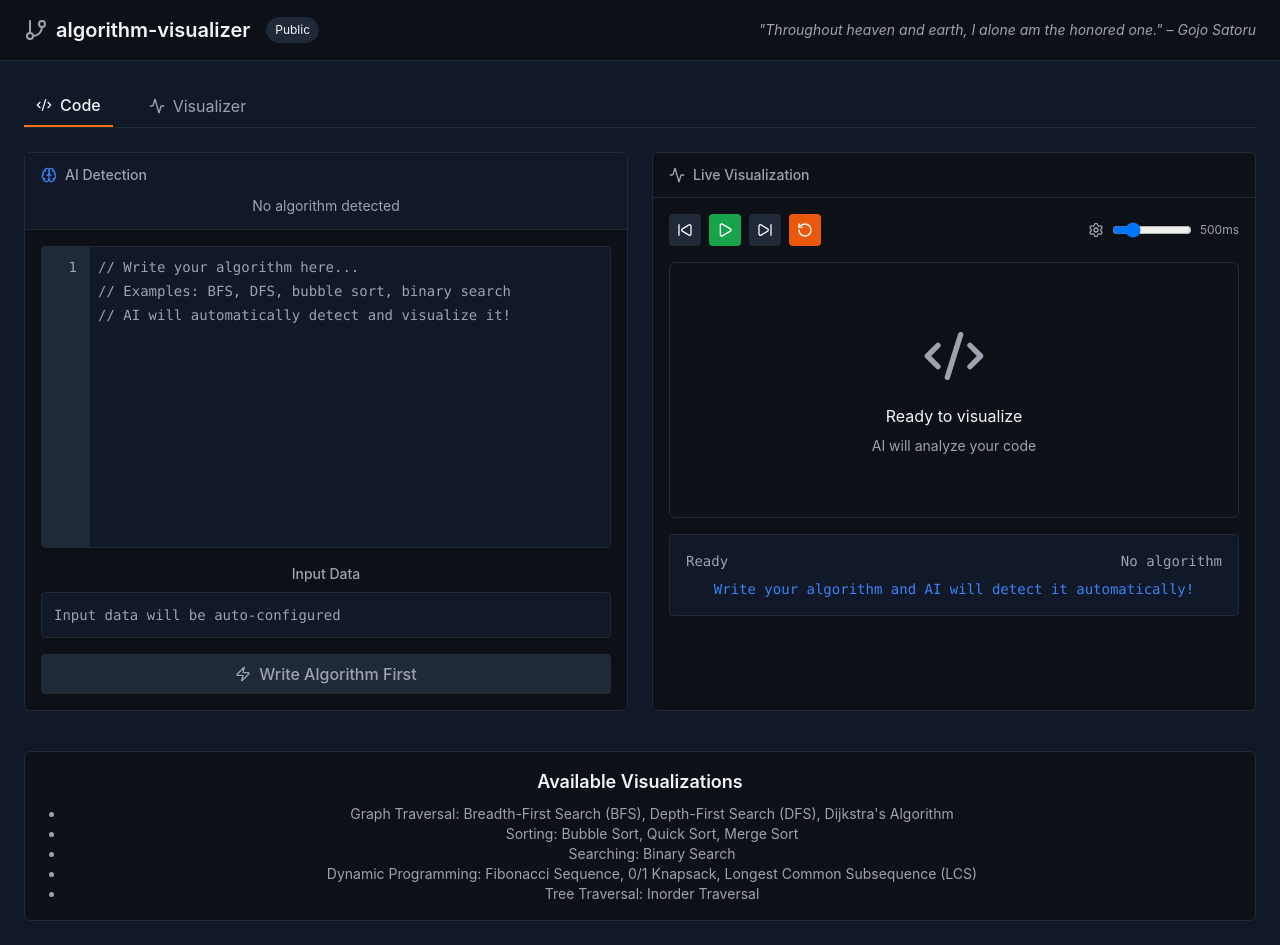
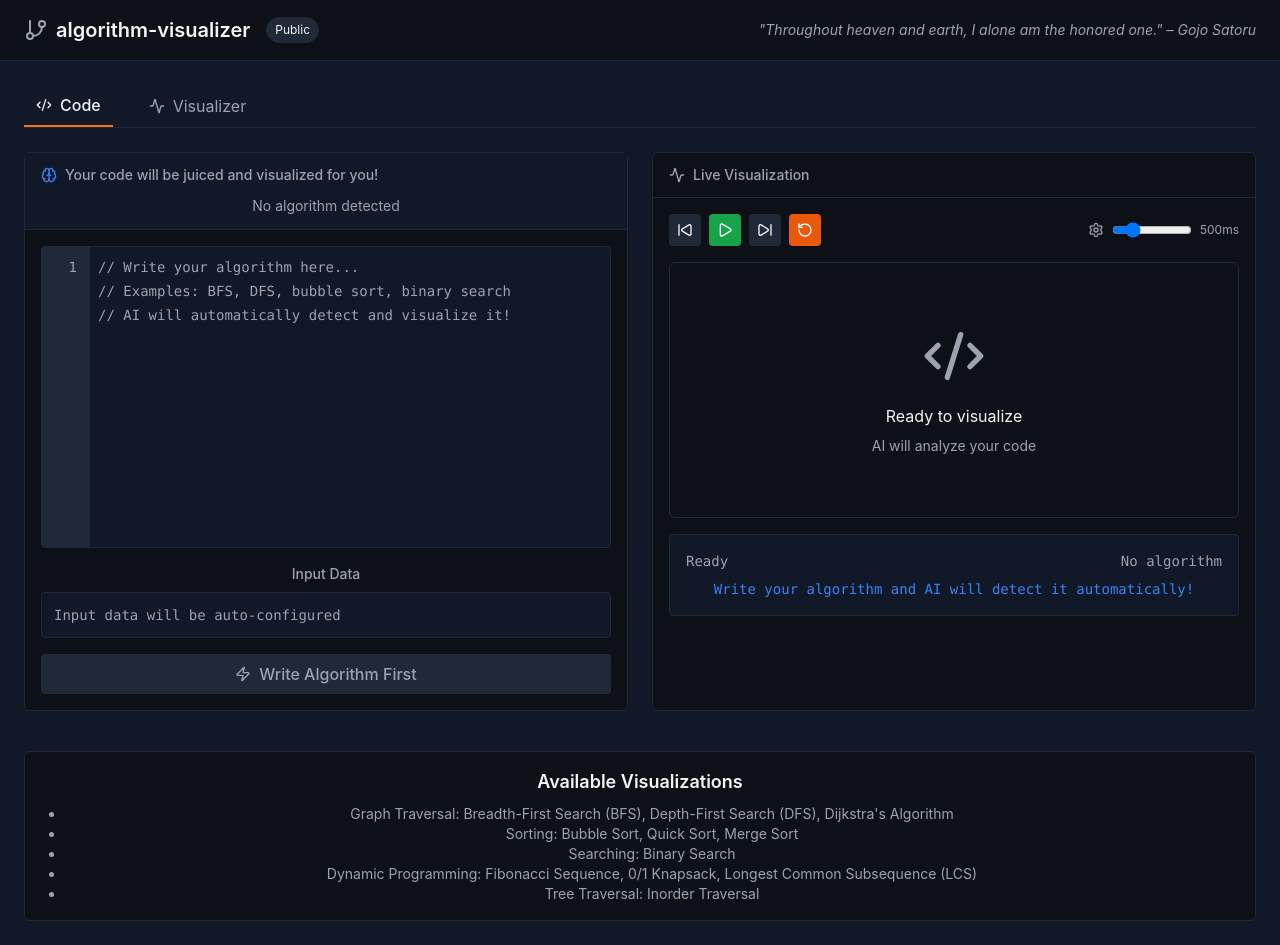
Before and after one commit to Harmless04/algo-juice, a React (Create React App) app: page / in a window 1280 px wide. Built offline with nearby package versions, Linux system fonts and the light colour scheme.

Commit message:
ui change

```diff
--- a/src/components/AlgorithmVisualizer.js
+++ b/src/components/AlgorithmVisualizer.js
@@ -1707,7 +1707,9 @@ Code: ${codeText}`;
               <div className="flex items-center gap-2 mb-2">
                 <Brain className={`w-4 h-4 ${isAnalyzing ? 'animate-pulse text-yellow-500' : 'text-blue-500'}`} />
                 <span className={`text-sm font-medium ${theme.textMuted}`}>
-                  {isAnalyzing ? 'AI Analyzing...' : 'AI Detection'}
+                  {isAnalyzing
+                    ? 'Juicing your code...'
+                    : 'Your code will be juiced and visualized for you!'}
                 </span>
               </div>
 
```
